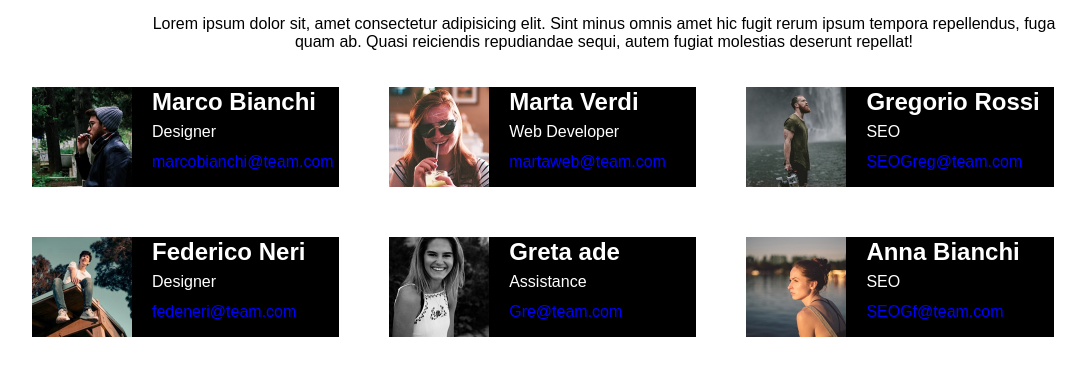
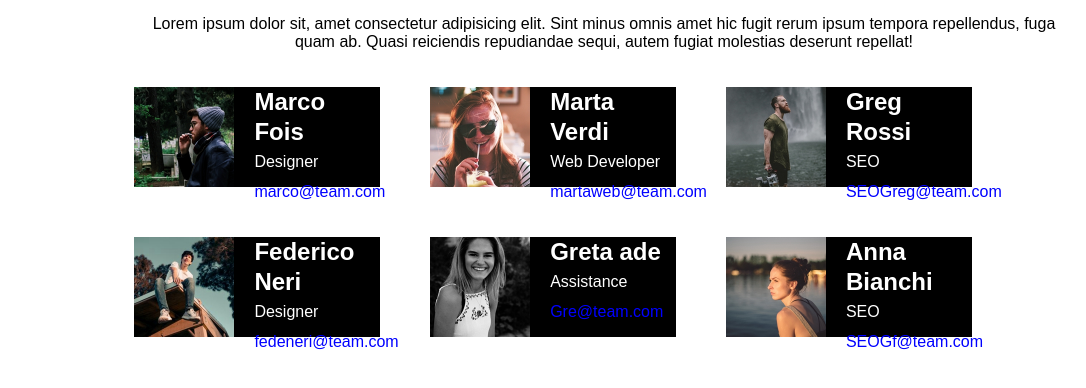
Before and after one commit to NickyRufolo/html-css-float-cards, a plain HTML site: page index.html in a window 1280 px wide. Shown: the part 40-428 px from the top of the page, without its empty margins (96-1182 px from the left). Drawn offline with Linux system fonts and the light colour scheme.

Commit message:
correction, ordine senza usare proprieta in piu come   position: absolute;

```diff
--- a/assets/css/style.css
+++ b/assets/css/style.css
@@ -39,9 +39,8 @@
 
     .columns{
 background-color: rgb(255, 255, 255);
-position: absolute;
-
-    }
+margin: auto;
+margin-left: 10%; }
 
     h2{
 
--- a/index.html
+++ b/index.html
@@ -1,13 +1,13 @@
 <!DOCTYPE html>
 <html lang="en">
-<head>
+<header>
     <meta charset="UTF-8">
     <meta http-equiv="X-UA-Compatible" content="IE=edge">
     <meta name="viewport" content="width=device-width, initial-scale=1.0">
     <title>html-css-float-cards</title>
      <!-- link file css -->
      <link rel="stylesheet" href="assets/css/style.css">
-    </head>
+    </header>
 
 <body>
 <main class="container clearfix">
@@ -20,9 +20,9 @@
 
         <div class="card clearfix">
          <img src="./assets/img/male1.png" alt="Marco">
-          <h2>Marco Bianchi</h2>
+          <h2>Marco Fois</h2>
           <p class="profession">Designer</p>
-         <p class="email">marcobianchi@team.com</p>
+         <p class="email">marco@team.com</p>
         </div>
 
           <div class="card clearfix">
@@ -34,7 +34,7 @@
 
             <div class="card clearfix">
             <img src="./assets/img/male2.png" alt="Greg">
-              <h2>Gregorio Rossi</h2>
+              <h2>Greg Rossi</h2>
                 <p class="profession">SEO</p>
                 <p class="email">SEOGreg@team.com</p>
              </div>
```
